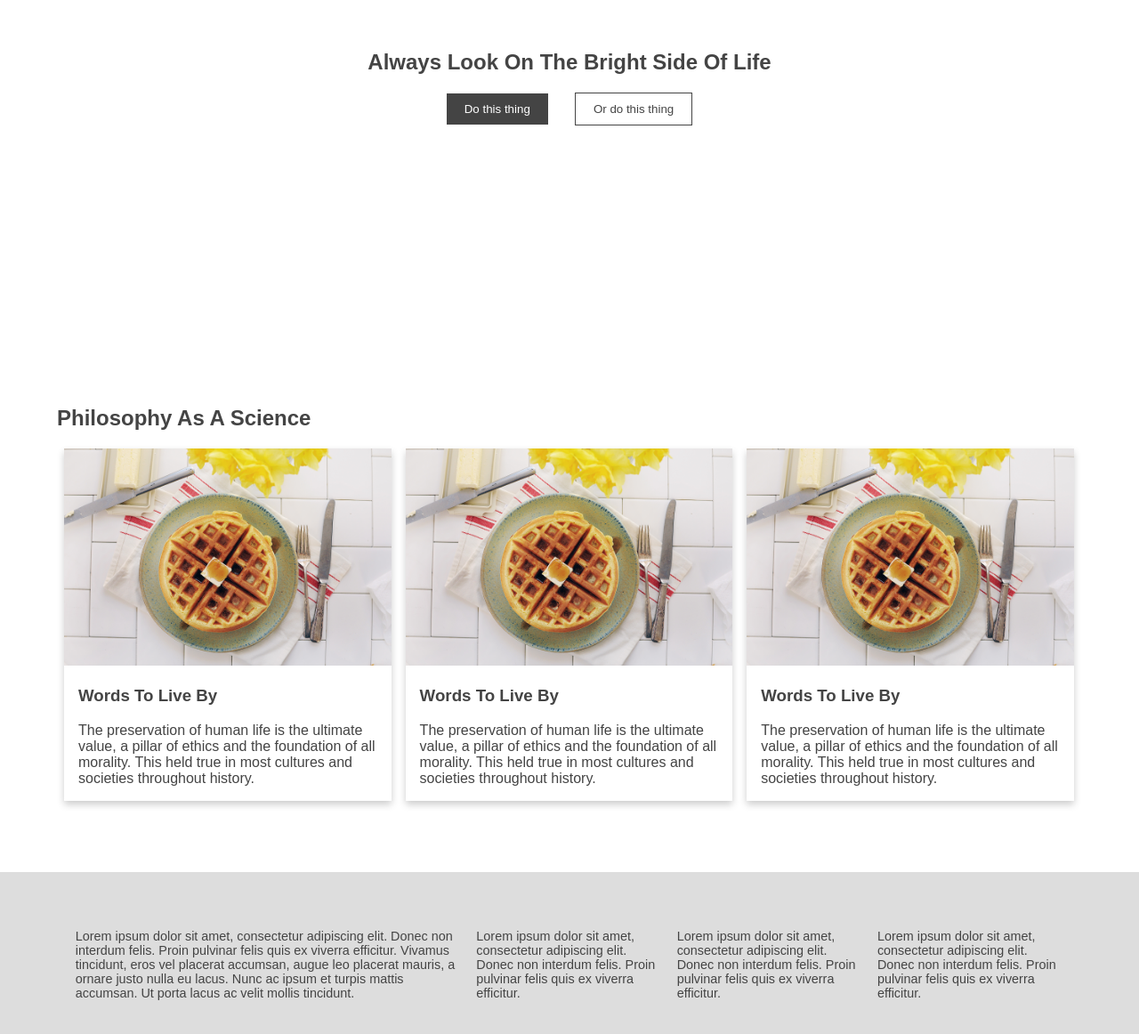
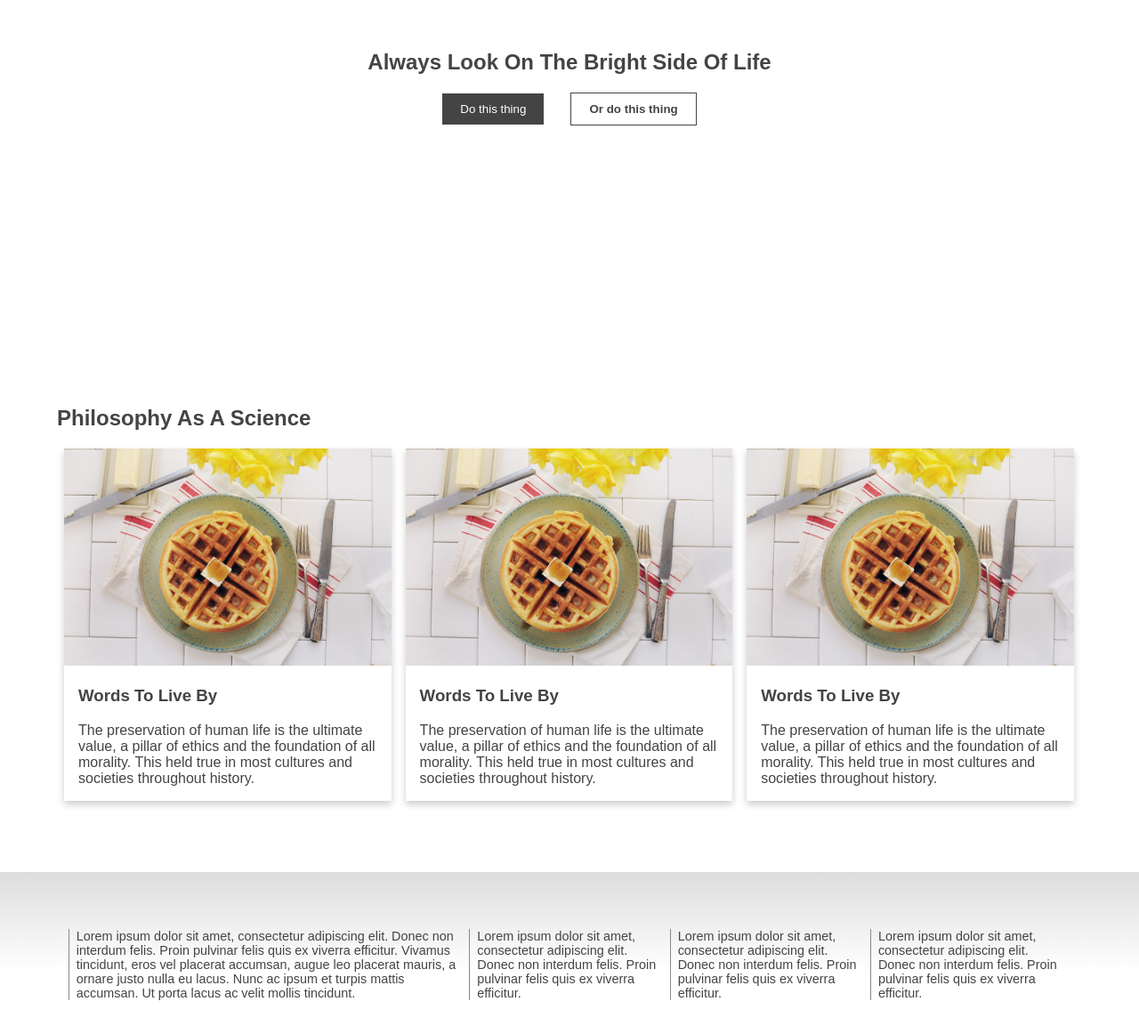
Before and after one commit to tim-basic/resp.-landing-page, a plain HTML site: page index.html in a window 1280 px wide. Shown: the part 1307-2469 px from the top of the page at 89% size. Drawn offline with nearby package versions, Linux system fonts and the light colour scheme.

Commit message:
minor css tweaks to footer and buttons

```diff
--- a/css/style.css
+++ b/css/style.css
@@ -149,10 +149,12 @@ button {
 }
 
 button:hover {
-  background-color: #555;
+  transition: 1s;
+  background-color: #888;
 }
 
 button:active {
+  transition: 0s;
   background-color: #444;
 }
 
@@ -211,10 +213,13 @@ html {
   border: 1px solid #444;
   background-color: transparent;
   color: #444;
+  font-weight: bold;
 }
 
 .rainbow-btn:hover{
+  transition: 1s;
    color: white;
+   text-shadow: 1px 1px #444;
    background-image:     linear-gradient(
       to right,
       #E7484F,
@@ -273,7 +278,7 @@ html {
 
 /*footer css**********************************************/
 footer {
-  background-color: #ddd;
+  background-image: linear-gradient(#ddd, #fff 50%);
   margin-top: 5%;
   font-size: 0.9em
 
@@ -283,6 +288,7 @@ footer {
   overflow:auto;
   padding: 5% 1%;
   margin: 0 5%;
+
 }
 
 .footer-column-left {
@@ -290,6 +296,7 @@ footer {
   width: 40%;
   margin-bottom: 16px;
   padding: 0 8px;
+  border-left: 1px solid #888;
 
 }
 
@@ -298,6 +305,7 @@ footer {
   width: 20%;
   margin-bottom: 16px;
   padding: 0 8px;
+  border-left: 1px solid #888;
 
 }
 
```
